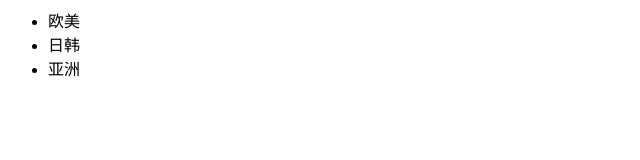
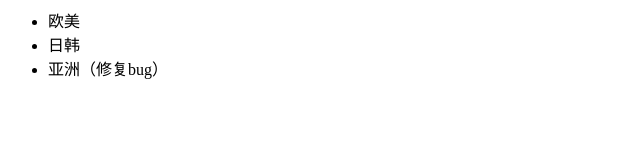
Before and after one commit to weiqiujiang/dbr, a plain HTML site: page index.html in a window 1280 px wide. Shown: the whole page, without its empty margins (0-640 px from the left). Drawn offline with Linux system fonts and the light colour scheme.

Commit message:
紧急修复bug

```diff
--- a/index.html
+++ b/index.html
@@ -1,5 +1,5 @@
 <ul>
 <li>欧美</li>
 <li>日韩</li>
-<li>亚洲</li>
+<li>亚洲（修复bug）</li>
 </ul>
```
